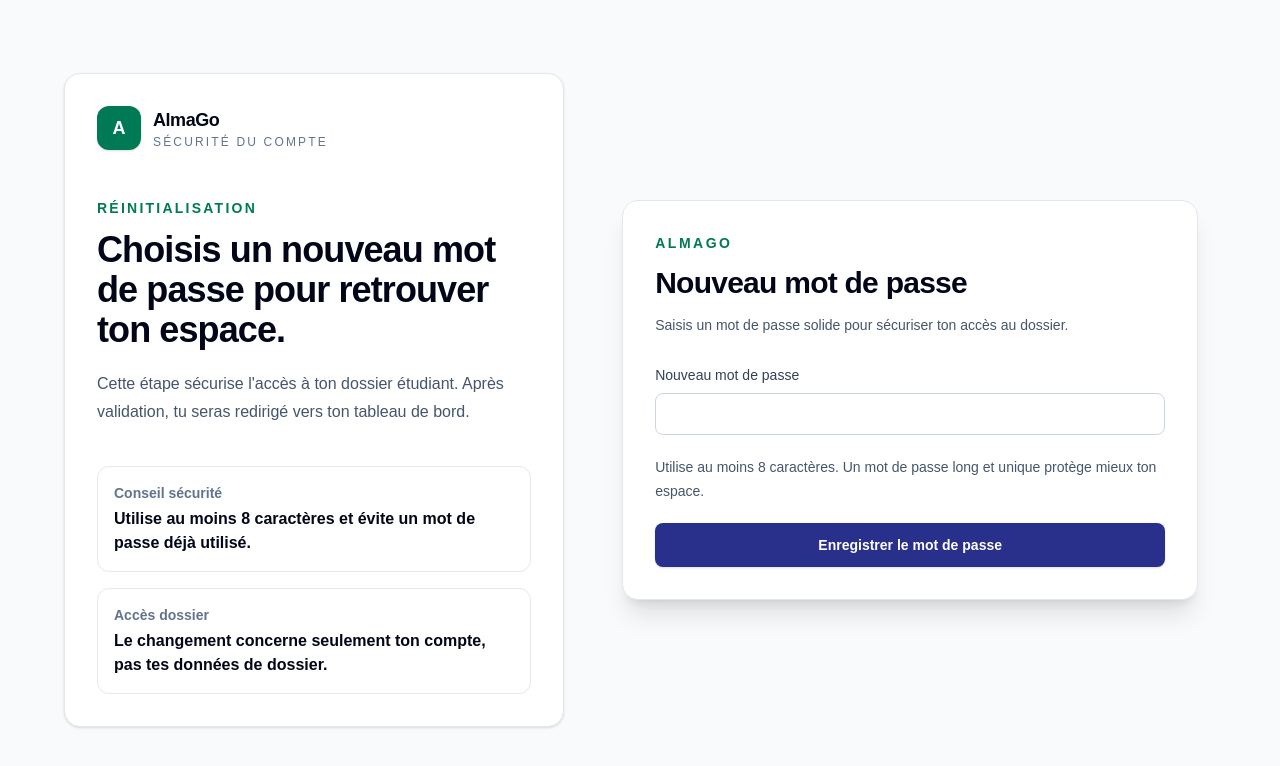
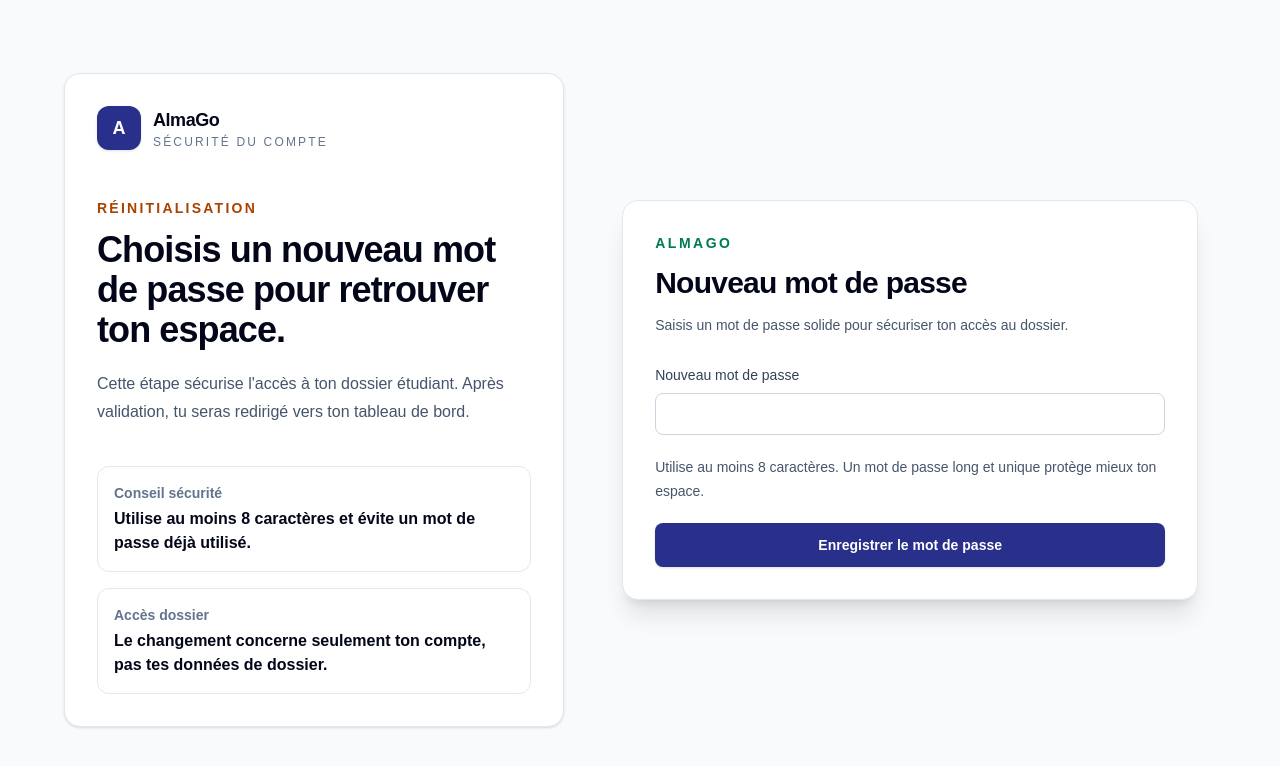
Before and after one commit to almago-platform/AlmaGo, a Next.js app: page /reset-password in a window 1280 px wide. Shown: the top 766 px of the page. Built offline with nearby package versions, Linux system fonts and the light colour scheme.

Commit message:
Apply TLScontact-inspired palette to src/app/reset-password/page.tsx

```diff
--- a/src/app/reset-password/page.tsx
+++ b/src/app/reset-password/page.tsx
@@ -7,7 +7,7 @@ export default function ResetPasswordPage() {
       <div className="mx-auto grid min-h-[calc(100vh-5rem)] w-full max-w-6xl items-center gap-10 lg:grid-cols-[0.9fr_1.1fr]">
         <section className="hidden rounded-2xl border border-slate-200 bg-white p-8 shadow-sm lg:block">
           <Link href="/" className="inline-flex items-center gap-3" aria-label="Retour à l'accueil AlmaGo">
-            <span className="flex h-11 w-11 items-center justify-center rounded-xl bg-emerald-700 text-lg font-bold text-white shadow-sm">
+            <span className="flex h-11 w-11 items-center justify-center rounded-xl bg-[var(--brand)] text-lg font-bold text-white shadow-sm">
               A
             </span>
             <span>
@@ -19,7 +19,7 @@ export default function ResetPasswordPage() {
           </Link>
 
           <div className="mt-12">
-            <p className="text-sm font-bold uppercase tracking-[0.16em] text-emerald-700">Réinitialisation</p>
+            <p className="text-sm font-bold uppercase tracking-[0.16em] text-[var(--accent-strong)]">Réinitialisation</p>
             <h1 className="mt-3 text-4xl font-bold tracking-tight text-slate-950">
               Choisis un nouveau mot de passe pour retrouver ton espace.
             </h1>
@@ -42,7 +42,7 @@ export default function ResetPasswordPage() {
 
         <section className="mx-auto w-full max-w-xl">
           <div className="mb-6 flex items-center justify-between lg:hidden">
-            <Link href="/" className="text-sm font-bold text-emerald-800">
+            <Link href="/" className="text-sm font-bold text-[var(--brand)]">
               AlmaGo
             </Link>
             <Link href="/login" className="text-sm font-semibold text-slate-600">
```
